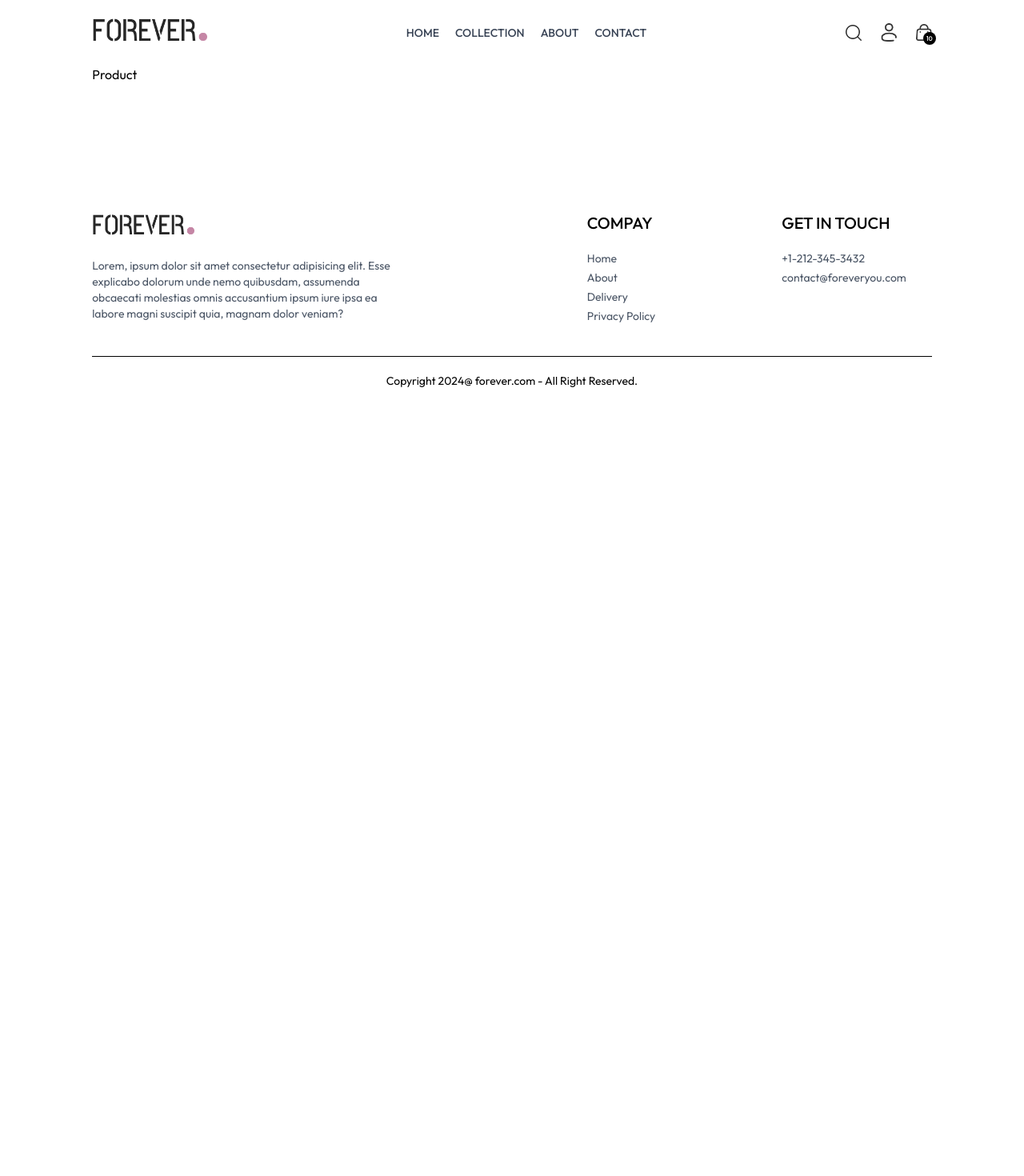
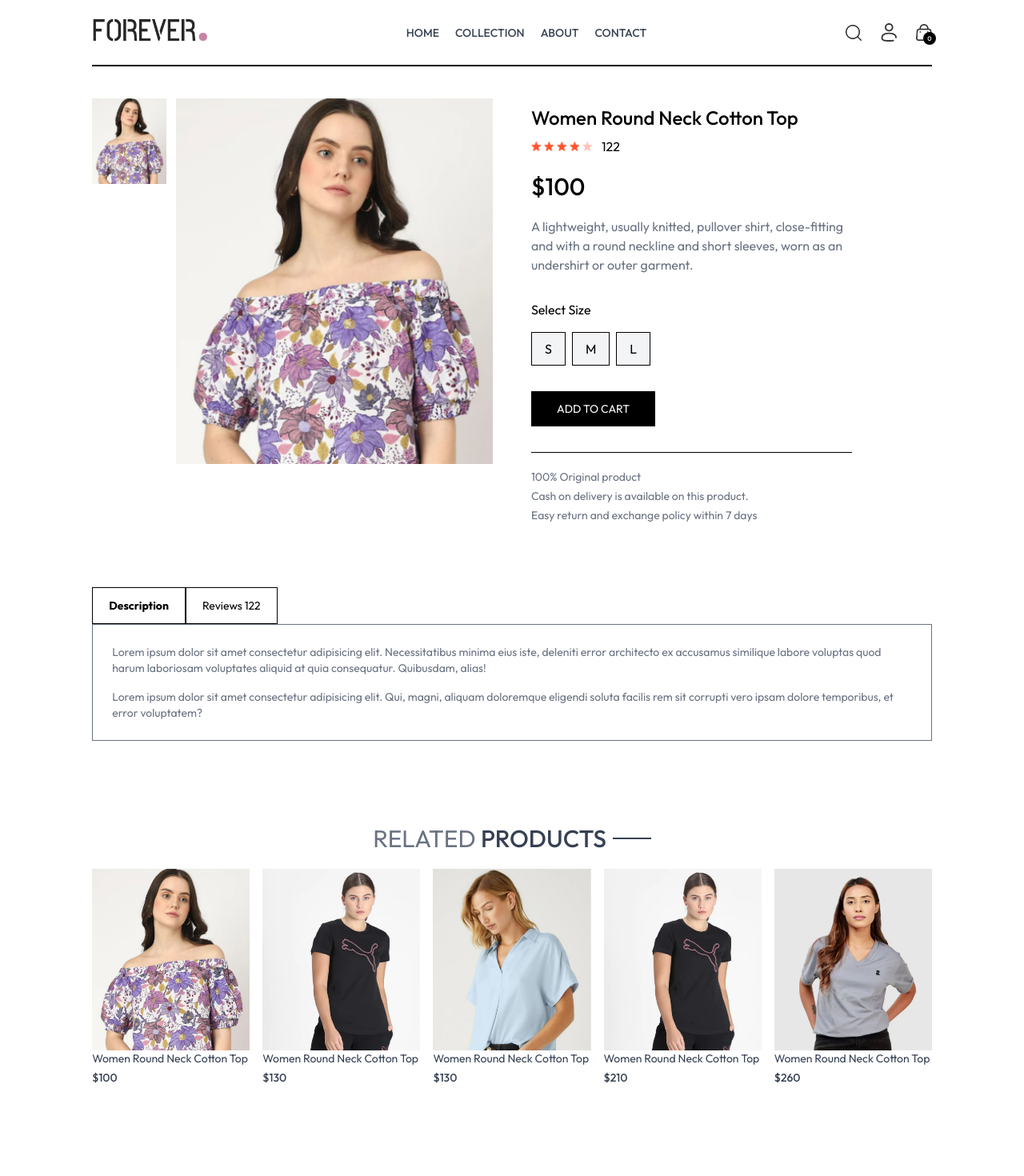
Before and after one commit to Legendsusama/Lenxify_Ecommerece_Store, a React (Vite) app in the folder frontend/: page /product/aaaaa in a window 1280 px wide. Shown: the top 1470 px of the page at 80% size. Before the commit the page ends 800 px from the top, so only its background shows below. Built offline with nearby package versions, Linux system fonts and the light colour scheme.

Commit message:
Created Related Product section and created Product info Page and created Add to Cart page and implement the functionality using Context api

```diff
--- a/frontend/src/App.jsx
+++ b/frontend/src/App.jsx
@@ -13,10 +13,12 @@ import Orders from './pages/Orders'
 import Navbar from './components/Navbar'
 import Footer from './components/Footer'
 import SearchBar from './components/SearchBar'
+import { ToastContainer } from 'react-toastify';
 
 const App = () => {
   return (
     <div className='px-4 sm:px-[5vw] md:px-[7vw] lg:px-[9vw]'>
+      <ToastContainer />
       <Navbar />
       <SearchBar/>
       <Routes>
@@ -24,7 +26,7 @@ const App = () => {
         <Route path='/collection' element={<Collection />} />
         <Route path='/about' element={<About />} />
         <Route path='/contact' element={<Contact />} />
-        <Route path='/product/:id' element={<Product />} />
+        <Route path='/product/:productId' element={<Product />} />
         <Route path='/cart' element={<Cart />} />
         <Route path='/login' element={<Login />} />
         <Route path='/place-order' element={<PlaceOrder />} />
--- a/frontend/src/components/LatestCollection.jsx
+++ b/frontend/src/components/LatestCollection.jsx
@@ -7,8 +7,6 @@ import ProductItem from './ProductItem';
 const LatestCollection = () => {
 
     const {products} = useContext(ShopContext);
-
-    console.log(products);
 
     const [latestProducts, setLatestProducts] = useState([]);
 
--- a/frontend/src/components/Navbar.jsx
+++ b/frontend/src/components/Navbar.jsx
@@ -10,7 +10,7 @@ const Navbar = () => {
 
     const [visible, setVisible] = useState(false);
 
-    const {setShowSearch} = useContext(ShopContext);
+    const {setShowSearch, getCartCount} = useContext(ShopContext);
 
 
 
@@ -58,7 +58,7 @@ const Navbar = () => {
             </div>
             <Link to="/cart" className='relative'>
                 <img src={assets.cart_icon} className='w-5 min-w-5 ' alt="" />
-                <p className='absolute right-[-5px] bottom-[-5px] w-4 text-center leading-4 bg-black text-white aspect-square rounded-full text-[8px]'>10</p>
+                <p className='absolute right-[-5px] bottom-[-5px] w-4 text-center leading-4 bg-black text-white aspect-square rounded-full text-[8px]'>{getCartCount()}</p>
             </Link>
 
             <img onClick={()=>setVisible(true)} src={assets.menu_icon} className='w-5 cursor-pointer sm:hidden' alt="" />
--- /dev/null
+++ b/frontend/src/components/RelatedProducts.jsx
@@ -0,0 +1,45 @@
+import React, { useContext, useEffect, useState } from 'react'
+import { ShopContext } from '../context/ShopContext';
+import Title from './Title';
+import ProductItem from './ProductItem';
+
+const RelatedProducts = ({category, subCategory}) => {
+
+    const {products} = useContext(ShopContext);
+    const [related, setRelated] = useState([]);
+
+    useEffect(()=>{
+
+        if(products.length > 0){
+
+            let productsCopy = products.slice();
+            productsCopy = productsCopy.filter((item)=> category === item.category);
+            productsCopy = productsCopy.filter((item)=> subCategory === item.subCategory);
+
+            setRelated(productsCopy.slice(0,5));
+
+
+        }
+
+    }, [products])
+
+
+  return (
+    <div className='my-24'>
+        <div className='text-center text-3xl py-2 '>
+            <Title text1={'RELATED'} text2={'PRODUCTS'} />
+        </div>
+
+
+        <div className='grid grid-cols-2 sm:grid-cols-3 md:grid-cols-4 lg:grid-cols-5 gap-4 gap-y-6'>
+            {related.map((item, index)=>(
+                <ProductItem key={index} id={item._id} name={item.name} price={item.price} image={item.image} />
+            ))}
+        </div>
+
+
+    </div>
+  )
+}
+
+export default RelatedProducts
--- a/frontend/src/context/ShopContextProvider.jsx
+++ b/frontend/src/context/ShopContextProvider.jsx
@@ -1,6 +1,7 @@
 import { ShopContext } from "./ShopContext";
 import { products } from "../assets/assets";
-import { useState } from "react";
+import { useEffect, useState } from "react";
+import { toast } from "react-toastify";
 
 
 const ShopContextProvider = ({ children }) => {
@@ -8,7 +9,62 @@ const ShopContextProvider = ({ children }) => {
     const delivery_fee = 10;
     const [search, setSearch] = useState("");
     const [showSearch, setShowSearch] = useState(false);
+    const [cartItems, setCartItems] = useState({});
 
+
+
+    const addToCart = async (itemId, size) => {
+
+      if(!size){
+        toast.error("Select Product Size");
+        return;
+      }
+
+      let cartData = structuredClone(cartItems);
+
+      if(cartData[itemId]){
+        if(cartData[itemId][size]){
+          cartData[itemId][size] += 1;
+        }else{
+          cartData[itemId][size] = 1;
+        }
+      }else{
+        cartData[itemId] = {};
+        cartData[itemId][size] = 1;
+      }
+
+      setCartItems(cartData);
+
+    }
+
+
+    const getCartCount = ()=>{
+      let totalCount = 0;
+      for(const items in cartItems){
+        for(const item in cartItems[items]){
+          try {
+            if(cartItems[items][item] > 0){
+              totalCount += cartItems[items][item];
+
+            }
+          } catch (error) {
+
+          }
+        }
+      }
+
+      return totalCount;
+    }
+
+
+    const updateQuantity = async (itemId, size, quantity)=>{
+      let cartData = structuredClone(cartItems);
+
+      cartData[itemId][size] = quantity;
+
+      setCartItems(cartData);
+
+    }
 
     const value = {
         products,
@@ -18,6 +74,10 @@ const ShopContextProvider = ({ children }) => {
         setSearch,
         showSearch,
         setShowSearch,
+        cartItems,
+        addToCart,
+        getCartCount,
+        updateQuantity
 
     };
 
--- a/frontend/src/index.css
+++ b/frontend/src/index.css
@@ -18,6 +18,10 @@ a.active hr {
   font-style: normal;
 }
 
+::-webkit-scrollbar {
+  display: none;
+}
+
 
 
 @media (max-width:640px){
--- a/frontend/src/pages/Cart.jsx
+++ b/frontend/src/pages/Cart.jsx
@@ -1,8 +1,68 @@
-import React from 'react'
+import React, { useContext, useEffect, useState } from 'react'
+import { ShopContext } from '../context/ShopContext';
+import Title from '../components/Title';
+import { assets } from '../assets/assets';
 
 const Cart = () => {
+
+  const {products, currency, cartItems, updateQuantity } = useContext(ShopContext);
+  const [cartData, setCartData] = useState([]);
+
+
+  useEffect(()=>{
+    const tempData = [];
+    for(const items in cartItems){
+      for(const item in cartItems[items]){
+        if(cartItems[items][item] > 0){
+          tempData.push({
+            _id: items,
+            size: item,
+            quantity: cartItems[items][item]
+          })
+        }
+      }
+    }
+    setCartData(tempData);
+
+
+  }, [cartItems])
+
+
+
+
   return (
-    <div>Cart</div>
+    <div className='border-t pt-14'>
+
+      <div className='text-2xl mb-3'>
+        <Title text1={'YOUR'} text2={'CART'} />
+      </div>
+
+      <div>
+        {
+          cartData.map((item, index)=>{
+            const productData = products.find((product)=>product._id === item._id);
+            return (
+              <div key={index} className='py-4 border-t border-b text-gray-700 grid grid-cols-[4fr_0.5fr_0.5fr] sm:grid-cols-[4fr_2fr_0.5fr] items-center gap-4 '>
+                <div className='flex items-start gap-6'>
+                  <img className='w-16 sm:w-20' src={productData.image[0]} alt="" />
+                  <div>
+                    <p className='text-xs sm:text-lg font-medium'>{productData.name}</p>
+                    <div className='flex items-center gap-5 mt-2'>
+                      <p>{currency}{productData.price}</p>
+                      <p className='px-2 sm:px-3 sm:py-1 border bg-slate-50'>{item.size}</p>
+                    </div>
+                  </div>
+                </div>
+                <input onChange={(e)=> e.target.value === '' || e.target.value === '0' ? null : updateQuantity(item._id, item.size, Number(e.target.value))} className='border max-w-10 sm:max-w-20 px-1 sm:px-2 py-1 ' type="number" min={1} defaultValue={item.quantity} name="" id="" />
+                <img onClick={()=>updateQuantity(item._id, item.size,  0)}  className='w-4 mr-4 sm:w-5 cursor-pointer' src={assets.bin_icon} alt="" />
+              </div>
+            )
+          })
+        }
+      </div>
+
+
+    </div>
   )
 }
 
--- a/frontend/src/pages/Collection.jsx
+++ b/frontend/src/pages/Collection.jsx
@@ -8,7 +8,7 @@ import ProductItem from '../components/ProductItem'
 
 const Collection = () => {
 
-  const {products} = useContext(ShopContext);
+  const {products, search, showSearch } = useContext(ShopContext);
   const [showFilter, setShowFilter] = useState(false);
   const [filterProducts, setFilterProducts] = useState([]);
   const [category, setCategory] = useState([]);
@@ -41,6 +41,10 @@ const Collection = () => {
   const applyFilter = () => {
 
     let productsCopy = products.slice();
+
+    if(showSearch && search){
+      productsCopy = productsCopy.filter(item=> item.name.toLowerCase().includes(search.toLowerCase()));
+    }
 
     if(category.length > 0){
       productsCopy = productsCopy.filter(item=> category.includes(item.category));
@@ -84,7 +88,7 @@ const Collection = () => {
 
   useEffect(()=>{
     applyFilter();
-  }, [category, subCategory])
+  }, [category, subCategory, search, showSearch])
 
 
   useEffect(()=>{
--- a/frontend/src/pages/Product.jsx
+++ b/frontend/src/pages/Product.jsx
@@ -1,9 +1,111 @@
-import React from 'react'
+import React, { useEffect, useState, useContext } from 'react'
+import { useParams } from 'react-router-dom'
+import { ShopContext } from '../context/ShopContext';
+import { assets } from '../assets/assets';
+import RelatedProducts from '../components/RelatedProducts';
+
 
 const Product = () => {
-  return (
-    <div>Product</div>
-  )
+
+  const {productId} = useParams();
+  const {products, currency, addToCart} = useContext(ShopContext);
+  const  [productData, setProductData] = useState(false);
+  const [image, setImage] = useState('');
+  const [size, setSize] = useState('');
+
+
+  const fetchProductData = async () => {
+    products.map((item)=>{
+      if(item._id === productId){
+        setProductData(item);
+        setImage(item.image[0]);
+        return null;
+
+      }
+    })
+
+
+  }
+
+
+  useEffect(()=>{
+    fetchProductData();
+  }, [productId])
+
+
+
+  return productData ? (
+    <div className='border-t-2 pt-10 transition-opacity duration-500 opacity-100'>
+      {/* Product DAta */}
+      <div className='flex gap-12 sm:gap-12 flex-col sm:flex-row'>
+
+        {/* Product Images */}
+        <div className='flex-1 flex flex-col-reverse gap-3 sm:flex-row'>
+          <div className='flex sm:flex-col overflow-x-auto sm:overflow-y-scroll justify-between sm:justify-normal sm:w-[18.7%] w-full '>
+            {
+              productData.image.map((item, index)=>(
+                <img onClick={()=>setImage(item)} src={item} key={index} className='w-[24%] sm:w-full sm:mb-3 flex-shrink-0 cursor-pointer  ' alt="" />
+              ))
+            }
+          </div>
+
+          <div className='w-full sm:w-[80%]'>
+            <img className='w-full h-auto' src={image} alt="" />
+          </div>
+        </div>
+
+        {/* Product Info  */}
+
+        <div className='flex-1'>
+          <h1 className='font-medium text-2xl mt-2'>{productData.name}</h1>
+          <div className='flex items-center gap-1 mt-2'>
+            <img src={assets.star_icon} alt="" className="w-3 5" />
+            <img src={assets.star_icon} alt="" className="w-3 5" />
+            <img src={assets.star_icon} alt="" className="w-3 5" />
+            <img src={assets.star_icon} alt="" className="w-3 5" />
+            <img src={assets.star_dull_icon} alt="" className="w-3 5" />
+            <p className='pl-2'>{122}</p>
+          </div>
+          <p className='mt-5 text-3xl font-medium'>{currency}{productData.price}</p>
+          <p className='mt-5 text-gray-500 md:w-4/5'>{productData.description}</p>
+          <div className='flex flex-col gap-4 my-8'>
+            <p>Select Size</p>
+            <div className='flex gap-2'>
+              {productData.sizes.map((item, index)=>(
+                <button onClick={()=> setSize(item)}  className={`border py-2 px-4 bg-gray-100 ${item === size ? 'border-orange-500' : ''}`} key={index}>{item}</button>
+              ))}
+            </div>
+          </div>
+          <button onClick={()=>addToCart(productData._id, size)}  className='bg-black text-white px-8 py-3 text-sm active:bg-gray-700'>ADD TO CART</button>
+          <hr className='mt-8 sm:w-4/5' />
+          <div className='text-sm text-gray-500 mt-5 flex flex-col gap-1'>
+            <p>100% Original product</p>
+            <p>Cash on delivery is available on this product.</p>
+            <p>Easy return and exchange policy within 7 days</p>
+          </div>
+        </div>
+      </div>
+
+      {/* ------------------Description & Review Section------------- */}
+      <div className='mt-20'>
+        <div className='flex'>
+          <b className='border px-5 py-3 text-sm '>Description</b>
+          <p className='border px-5 py-3 text-sm'>Reviews {122}</p>
+        </div>
+
+        <div className='flex flex-col gap-4 border px-6 py-6 text-sm text-gray-500'>
+          <p>Lorem ipsum dolor sit amet consectetur adipisicing elit. Necessitatibus minima eius iste, deleniti error architecto ex accusamus similique labore voluptas quod harum laboriosam voluptates aliquid at quia consequatur. Quibusdam, alias!</p>
+          <p>Lorem ipsum dolor sit amet consectetur adipisicing elit. Qui, magni, aliquam doloremque eligendi soluta facilis rem sit corrupti vero ipsam dolore temporibus, et error voluptatem?</p>
+        </div>
+      </div>
+
+      {/* display Related Products  */}
+
+      <RelatedProducts category={productData.category} subCategory={productData.subCategory}  />
+
+
+    </div>
+  ) : <div className='opacity-0'>Loading...</div>
 }
 
 export default Product
```
